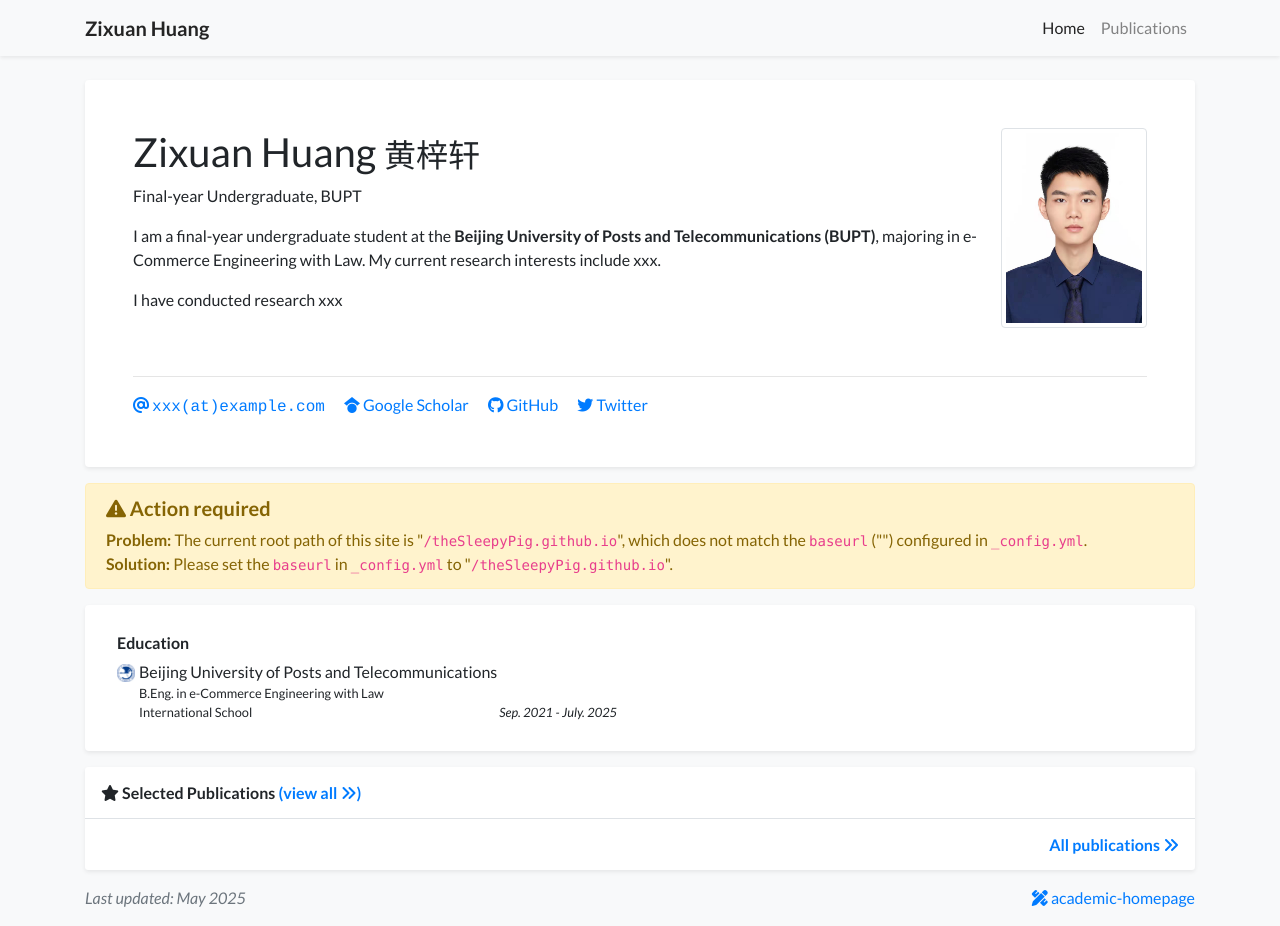
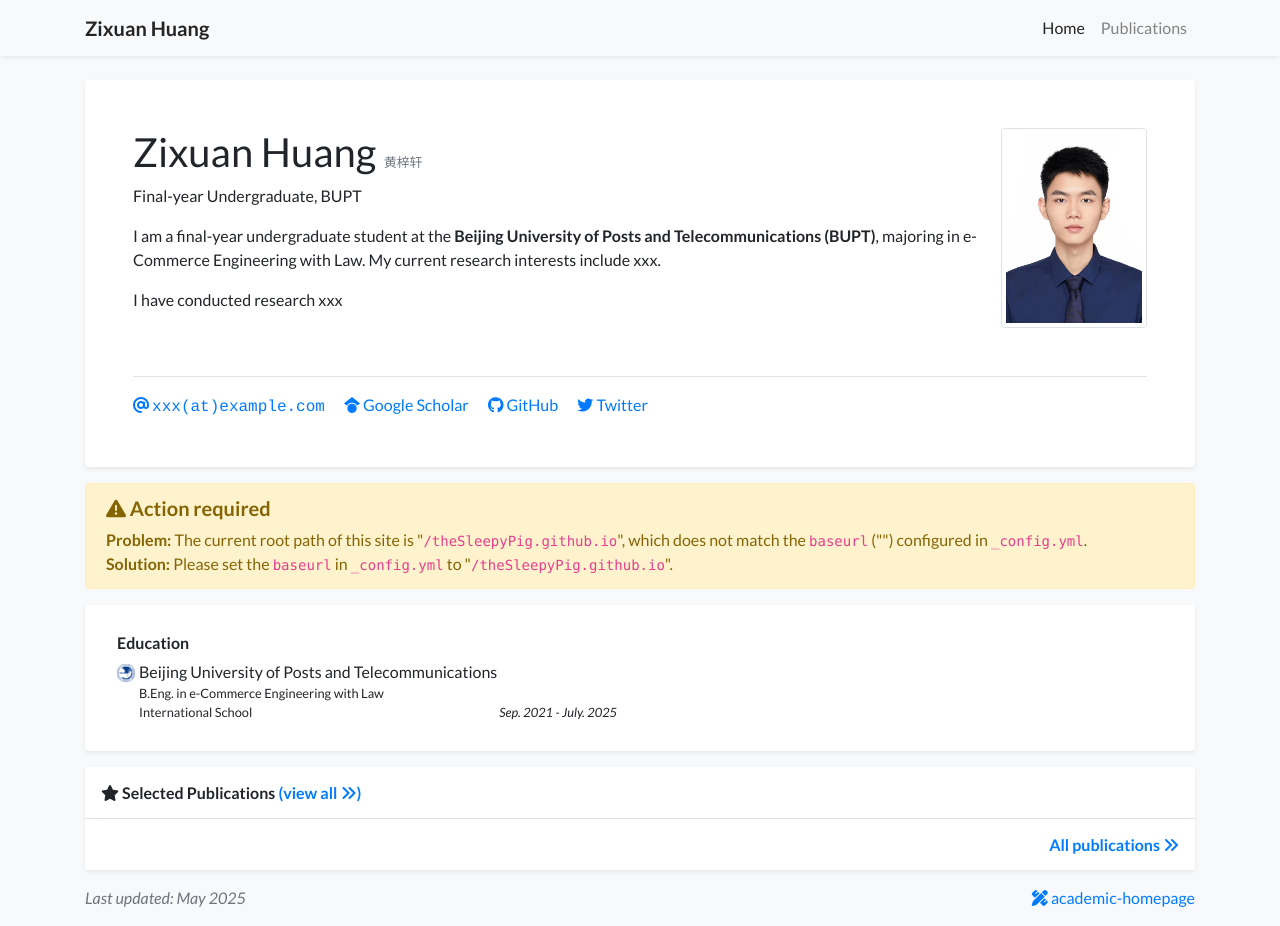
Before and after one commit to theSleepyPig/theSleepyPig.github.io, a Jekyll site: the page built from index.html, in a window 1280 px wide and 926 px high. Built offline with Jekyll 4.4.1, drawn with Linux system fonts in a browser that asks for light colours; nearby versions of some CDN libraries; a style sheet for code colours, icons or effects is not loaded.

Commit message:
Update profile_card.html

```diff
--- a/_includes/widgets/profile_card.html
+++ b/_includes/widgets/profile_card.html
@@ -19,7 +19,11 @@
 
                         <div class="d-flex">
                             <div class="h1 font-weight-normal">
-                                {{ site.data.profile.primary_name }} <small>{{ site.data.profile.secondary_name }}</small>
+                                {{ site.data.profile.primary_name }}
+<!--                                 <small>{{ site.data.profile.secondary_name }}</small> -->
+                                <span style="font-size: 0.8rem; color: #6c757d;">
+                                  {{ site.data.profile.secondary_name }}
+                                </span>
                             </div>
                             {% if site.data.profile.portrait_url %}
                             <div class="ml-auto d-md-none">
```
